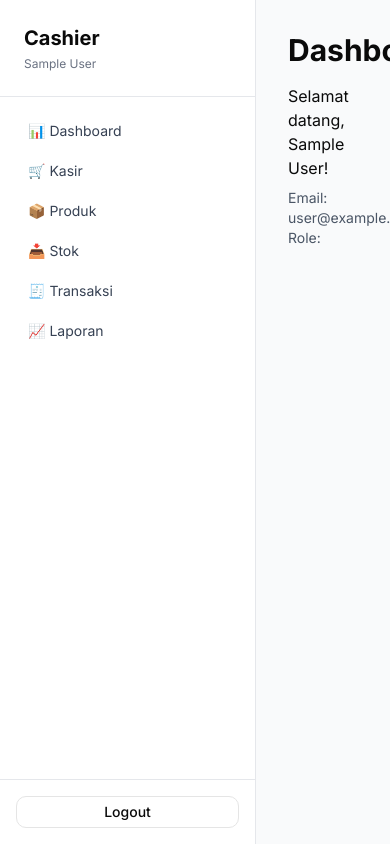
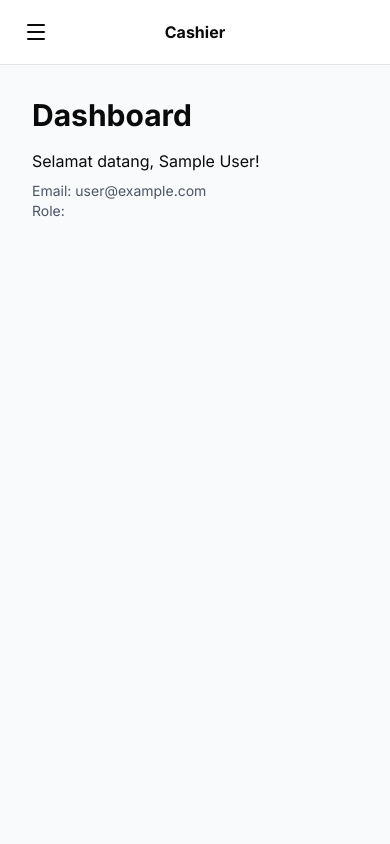
Before and after one commit to daniardiansyahrap-web/cashier, a Next.js app: page / in a window 390 px wide. Built offline with nearby package versions, Linux system fonts and the light colour scheme; no server answers; sample sign-in values are in the browser's storage.

Commit message:
Fix responsive sidebar

```diff
--- a/app/(dashboard)/layout.tsx
+++ b/app/(dashboard)/layout.tsx
@@ -1,8 +1,7 @@
 import { getServerSession } from "next-auth";
 import { redirect } from "next/navigation";
 import { authOptions } from "@/lib/auth";
-import Link from "next/link";
-import { LogoutButton } from "@/components/dashboard/logout-button";
+import { DashboardShell } from "@/components/dashboard/shell";
 
 export default async function DashboardLayout({
   children,
@@ -16,29 +15,11 @@ export default async function DashboardLayout({
   }
 
   return (
-    <div className="flex min-h-screen bg-gray-50">
-      <aside className="w-64 bg-white border-r border-gray-200 flex flex-col">
-        <div className="p-6 border-b border-gray-200">
-          <h1 className="text-xl font-bold">Cashier</h1>
-          <p className="text-xs text-gray-500 mt-1">{session.user?.name}</p>
-          <p className="text-xs text-gray-400">{(session.user as any).role}</p>
-        </div>
-
-        <nav className="flex-1 p-4 space-y-1">
-          <Link href="/dashboard" className="block px-3 py-2 rounded-md text-sm text-gray-700 hover:bg-gray-100">📊 Dashboard</Link>
-          <Link href="/kasir" className="block px-3 py-2 rounded-md text-sm text-gray-700 hover:bg-gray-100">🛒 Kasir</Link>
-          <Link href="/produk" className="block px-3 py-2 rounded-md text-sm text-gray-700 hover:bg-gray-100">📦 Produk</Link>
-          <Link href="/stok" className="block px-3 py-2 rounded-md text-sm text-gray-700 hover:bg-gray-100">📥 Stok</Link>
-          <Link href="/transaksi" className="block px-3 py-2 rounded-md text-sm text-gray-700 hover:bg-gray-100">🧾 Transaksi</Link>
-          <Link href="/laporan" className="block px-3 py-2 rounded-md text-sm text-gray-700 hover:bg-gray-100">📈 Laporan</Link>
-        </nav>
-
-        <div className="p-4 border-t border-gray-200">
-          <LogoutButton />
-        </div>
-      </aside>
-
-      <main className="flex-1 overflow-auto">{children}</main>
-    </div>
+    <DashboardShell
+      userName={session.user?.name || ""}
+      userRole={(session.user as any).role || "kasir"}
+    >
+      {children}
+    </DashboardShell>
   );
 }
--- /dev/null
+++ b/components/dashboard/shell.tsx
@@ -0,0 +1,99 @@
+"use client";
+
+import { useState } from "react";
+import Link from "next/link";
+import { Menu, X } from "lucide-react";
+import { LogoutButton } from "./logout-button";
+
+const menuItems = [
+  { href: "/dashboard", label: "Dashboard", icon: "📊" },
+  { href: "/kasir", label: "Kasir", icon: "🛒" },
+  { href: "/produk", label: "Produk", icon: "📦" },
+  { href: "/stok", label: "Stok", icon: "📥" },
+  { href: "/transaksi", label: "Transaksi", icon: "🧾" },
+  { href: "/laporan", label: "Laporan", icon: "📈" },
+];
+
+export function DashboardShell({
+  children,
+  userName,
+  userRole,
+}: {
+  children: React.ReactNode;
+  userName: string;
+  userRole: string;
+}) {
+  const [open, setOpen] = useState(false);
+
+  return (
+    <div className="min-h-screen bg-gray-50">
+      {/* Top bar (mobile) */}
+      <header className="lg:hidden bg-white border-b sticky top-0 z-30 flex items-center justify-between px-4 py-3">
+        <button
+          onClick={() => setOpen(true)}
+          className="p-2 rounded-md hover:bg-gray-100"
+          aria-label="Buka menu"
+        >
+          <Menu className="w-6 h-6" />
+        </button>
+        <div className="font-bold">Cashier</div>
+        <div className="w-10" />
+      </header>
+
+      <div className="flex">
+        {/* Overlay saat sidebar terbuka (mobile) */}
+        {open && (
+          <div
+            onClick={() => setOpen(false)}
+            className="fixed inset-0 bg-black/50 z-40 lg:hidden"
+          />
+        )}
+
+        {/* Sidebar */}
+        <aside
+          className={`fixed lg:sticky top-0 left-0 z-50 h-screen w-64 bg-white border-r flex flex-col transition-transform duration-200 ${
+            open ? "translate-x-0" : "-translate-x-full lg:translate-x-0"
+          }`}
+        >
+          {/* Header sidebar */}
+          <div className="p-6 border-b flex justify-between items-start">
+            <div>
+              <h1 className="text-xl font-bold">Cashier</h1>
+              <p className="text-xs text-gray-500 mt-1">{userName}</p>
+              <p className="text-xs text-gray-400">{userRole}</p>
+            </div>
+            <button
+              onClick={() => setOpen(false)}
+              className="lg:hidden p-1 rounded hover:bg-gray-100"
+              aria-label="Tutup menu"
+            >
+              <X className="w-5 h-5" />
+            </button>
+          </div>
+
+          {/* Menu */}
+          <nav className="flex-1 p-4 space-y-1 overflow-auto">
+            {menuItems.map((item) => (
+              <Link
+                key={item.href}
+                href={item.href}
+                onClick={() => setOpen(false)}
+                className="block px-3 py-3 lg:py-2 rounded-md text-sm text-gray-700 hover:bg-gray-100"
+              >
+                {item.icon} {item.label}
+              </Link>
+            ))}
+          </nav>
+
+          {/* Logout */}
+          <div className="p-4 border-t">
+            <LogoutButton />
+          </div>
+        </aside>
+
+        {/* Main content */}
+        <main className="flex-1 min-w-0 overflow-auto">{children}</main>
+      </div>
+    </div>
+  );
+}
```
